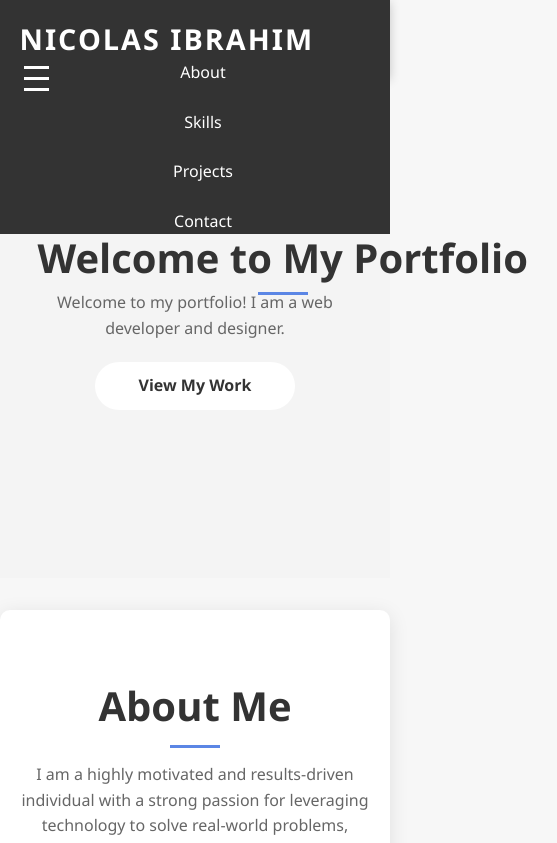
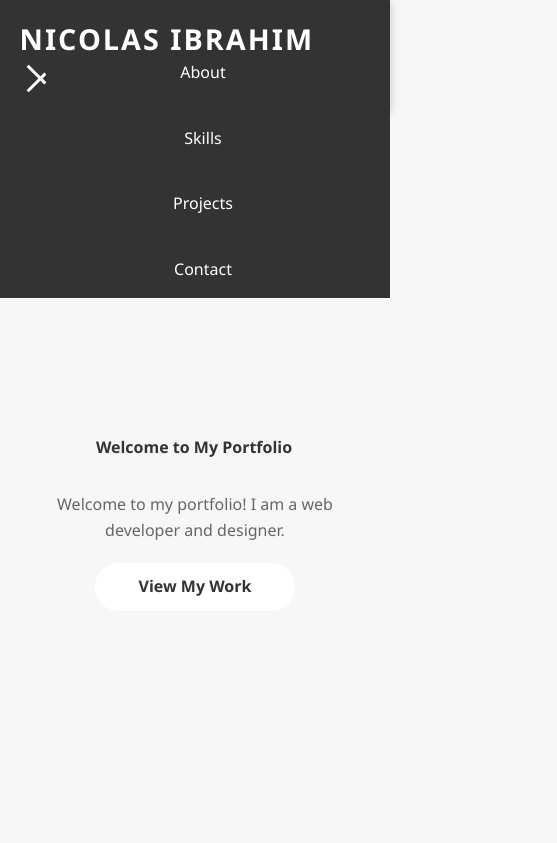
Before and after one commit to Nicolas01234/PortfolioV2, a plain HTML site: page index.html in a window 390 px wide. Both pictures are taken after a click on the element 195 px from the left and 78 px from the top of the page. Shown: the top 843 px of the page, 557 px wide, since content can reach past the window. Drawn offline with Linux system fonts and the light colour scheme.

Commit message:
fixed responsive navbar

```diff
--- a/script.js
+++ b/script.js
@@ -1,27 +1,20 @@
-// Mobile menu toggle
-const burger = document.querySelector('.burger');
-const navLinks = document.querySelector('.nav-links');
+document.addEventListener("DOMContentLoaded", () => {
+  const burger = document.querySelector(".burger");
+  const navLinks = document.querySelector(".nav-links");
 
-burger.addEventListener('click', () => {
-    navLinks.classList.toggle('nav-active');
+  burger.addEventListener("click", () => {
+    // Toggle the 'nav-active' class
+    navLinks.classList.toggle("nav-active");
 
-    // Optional: Change the burger icon to a 'close' icon when the menu is open
-    if (navLinks.classList.contains('nav-active')) {
-        // Change burger to 'close' icon if desired
-        burger.innerHTML = '<span></span><span></span><span></span>'; // Reset to burger
-        burger.style.position = 'absolute'; // Positioning the burger
-    } else {
-        // Reset to normal burger icon when closed
-        burger.innerHTML = '<span></span><span></span><span></span>'; // Reset to burger
-    }
+    // Animate the burger lines
+    burger.classList.toggle("toggle");
+  });
 });
 
-
-
 // Typing effect for the hero title
-const titleElement = document.getElementById('hero-title');
+const titleElement = document.getElementById("hero-title");
 const titleText = titleElement.textContent;
-titleElement.textContent = '';
+titleElement.textContent = "";
 let index = 0;
 
 function type() {
@@ -34,24 +27,23 @@ function type() {
 
 type();
 
-
-document.addEventListener('DOMContentLoaded', () => {
+document.addEventListener("DOMContentLoaded", () => {
   // Select all links with hashes
   const links = document.querySelectorAll('a[href^="#"]');
 
-    links.forEach(link => {
-        link.addEventListener('click', function(event) {
+  links.forEach((link) => {
+    link.addEventListener("click", function (event) {
       // Prevent default anchor click behavior
       event.preventDefault();
 
       // Store the target section ID
-            const targetId = this.getAttribute('href');
+      const targetId = this.getAttribute("href");
       const targetSection = document.querySelector(targetId);
 
       // Check if target section exists
       if (targetSection) {
         // Scroll to the target section smoothly
-                targetSection.scrollIntoView({ behavior: 'smooth' });
+        targetSection.scrollIntoView({ behavior: "smooth" });
       }
     });
   });
--- a/styles.css
+++ b/styles.css
@@ -15,7 +15,7 @@ body {
 
 .container {
     width: 90%;
-    max-width: 1200px;
+    max-width: 1900px;
     margin: 0 auto;
 }
 
@@ -38,8 +38,32 @@ body {
 }
 
 .nav-links.nav-active {
-    display: flex;
+    display: flex; /* Show on active */
+    opacity: 1;
 }
+
+.burger.toggle span:nth-child(1) {
+    transform: rotate(45deg) translate(5px, 5px);
+}
+
+.burger.toggle span:nth-child(2) {
+    opacity: 0;
+}
+
+.burger.toggle span:nth-child(3) {
+    transform: rotate(-45deg) translate(5px, -5px);
+}
+
+/* For smooth animation */
+.burger span {
+    display: block;
+    background: #fff;
+    height: 3px;
+    margin: 4px;
+    width: 25px;
+    transition: all 0.3s ease;
+}
+
 
 .nav-links {
     list-style: none;
@@ -49,6 +73,7 @@ body {
 
 .nav-links li {
     margin-left: 1rem;
+    padding-bottom: 1rem;
 }
 
 .nav-links a {
@@ -107,25 +132,34 @@ body {
 
 
 .hero {
-    background: #f4f4f4;
-    padding: 100px 20px;
-    height: 500px;
-    text-align: center;
     display: flex;
+    flex-direction: column;
     justify-content: center;
     align-items: center;
+    text-align: center;
+    padding: 2rem 1rem; /* Reduced padding for smaller screens */
+    min-height: 100vh;
+}
+
+@media (max-width: 768px) {
+    .hero {
+        padding: 1.5rem;
+    }
 }
 
 
 
 /* Typing animation styles */
 .typing-animation {
-    display: inline;
+    font-size: clamp(1rem, 4vw, 3rem); /* Adjust between 1.5rem and 3rem based on screen width */
+    display: inline-block;
     border-right: 2px solid;
     white-space: nowrap;
     overflow: hidden;
     animation: typing 3s steps(30, end), blink 0.75s step-end infinite;
 }
+
+
 
 @keyframes typing {
     from {
@@ -230,12 +264,12 @@ ul {
 
 /* Skills */
 .skills ul {
-    display: flex;
+    display: grid;
+    gap: 1rem; /* Adjust the spacing as needed */
+    grid-template-columns: repeat(auto-fit, minmax(120px, 1fr)); /* Flexible columns */
     justify-content: center;
-    gap: 2rem;
-    list-style: none;
-    margin-top: 1rem;
 }
+
 
 .skills li {
     background: #5b86e5;
@@ -250,13 +284,31 @@ ul {
     transform: scale(1.1);
 }
 
+/*
+@media (max-width: 1268px) {
+    .skills ul {
+        flex-direction: column;
+        align-items: center;
+    }
+}
+ */
+
 /* Projects */
 .project-grid {
-    display: flex;
-    flex-wrap: wrap;
-    gap: 2rem;
-    justify-content: center;
+    display: grid;
+    gap: 2rem; /* Space between items */
+    grid-template-columns: repeat(auto-fit, minmax(250px, 1fr)); /* Responsive columns */
+    justify-content: center; /* Center the grid */
+    align-items: start; /* Align items at the start */
 }
+
+/* Media Query for Very Small Screens (Optional) */
+@media (max-width: 480px) {
+    .project-grid {
+        grid-template-columns: 1fr; /* Single column layout */
+    }
+}
+
 
 .project-item {
     background: #fff;
```
Lines whose indentation alone changed are shown as unchanged.
